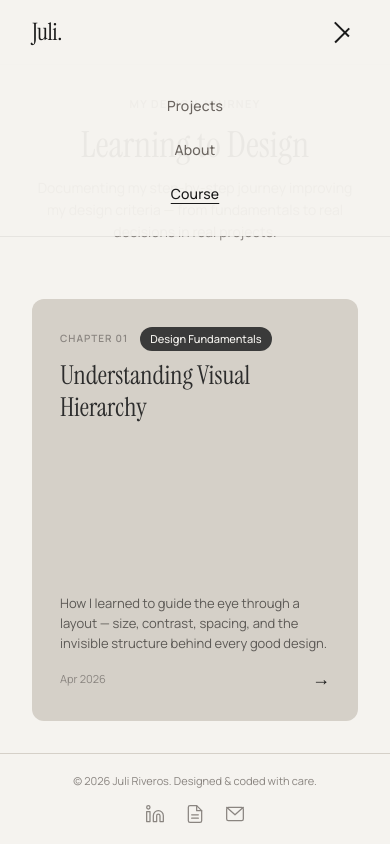
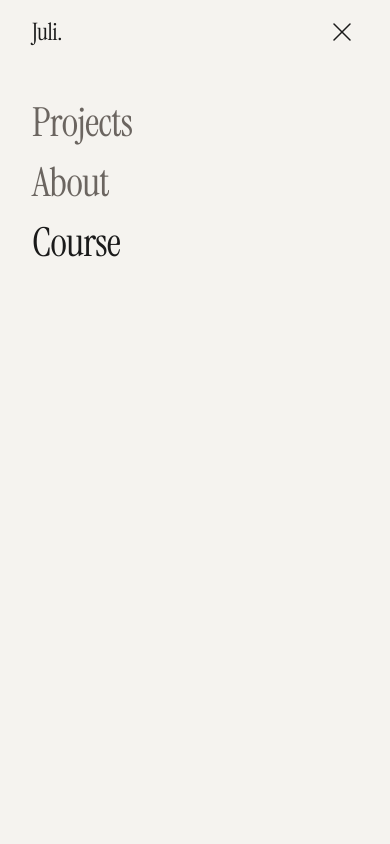
Before and after one commit to niamhcai17/portfolio, a Next.js app: page /course in a window 390 px wide. Both pictures are taken after a click on the button "Toggle menu". Built offline with nearby package versions, Linux system fonts and the light colour scheme.

Commit message:
feat: mobile design adjustments and UX improvements

```diff
--- a/app/about/page.tsx
+++ b/app/about/page.tsx
@@ -14,7 +14,7 @@ export default function About() {
       <Navbar />
 
       {/* Hero quote */}
-      <section className="flex flex-col items-center justify-center h-[580px] lg:h-[772px] px-6 lg:px-8 relative">
+      <section className="flex flex-col items-center justify-center h-[680px] lg:h-[772px] px-6 lg:px-8 relative">
         <p className="font-serif text-xl/[30px] lg:text-[32px] lg:leading-[44px] text-center text-text-primary max-w-[860px]">
           {t.about.quote}
         </p>
--- a/app/components/HeroTitle.tsx
+++ b/app/components/HeroTitle.tsx
@@ -1,6 +1,6 @@
 export default function HeroTitle() {
   return (
-    <div className="flex items-center justify-center shrink-0 pt-[80px] lg:pt-[180px] relative z-[3]">
+    <div className="flex items-center justify-center shrink-0 pt-32 lg:pt-[180px] relative z-[3]">
       <h1 className="font-serif text-[52px] leading-[58px] lg:text-[96px] lg:leading-[104px] tracking-[-0.02em] text-text-primary">
         Juli Riveros
       </h1>
--- a/app/components/HeroVideo.tsx
+++ b/app/components/HeroVideo.tsx
@@ -29,7 +29,7 @@ export default function HeroVideo() {
         muted
         loop
         playsInline
-        preload="none"
+        preload="auto"
         className="w-full h-full object-cover"
       />
     </div>
--- a/app/components/Navbar.tsx
+++ b/app/components/Navbar.tsx
@@ -32,7 +32,7 @@ export default function Navbar() {
   const { t } = useTranslation();
 
   const links = [
-    { href: "/", label: t.nav.projects },
+    { href: "/#projects", label: t.nav.projects },
     { href: "/about", label: t.nav.about },
     { href: "/course", label: t.nav.course },
   ];
@@ -55,7 +55,7 @@ export default function Navbar() {
                 key={link.href}
                 href={link.href}
                 className={`text-sm tracking-[0.01em] font-medium transition-colors ${
-                  pathname === link.href
+                  (link.href === "/#projects" ? pathname === "/" : pathname === link.href)
                     ? "text-text-primary underline underline-offset-4"
                     : "text-text-secondary hover:text-text-primary"
                 }`}
@@ -66,30 +66,50 @@ export default function Navbar() {
           </div>
 
           <div className="flex items-center gap-3">
-            {!pathname.startsWith("/course") && <LanguageToggle />}
+            <div className={pathname.startsWith("/course") ? "invisible" : ""}>
+              <LanguageToggle />
+            </div>
             <button
-              className="md:hidden flex flex-col justify-center items-center w-8 h-8 gap-1.5"
+              className="md:hidden flex items-center justify-center w-8 h-8"
               onClick={() => setMenuOpen(!menuOpen)}
               aria-label="Toggle menu"
             >
-              <span className={`block w-5 h-[1.5px] bg-text-primary transition-transform ${menuOpen ? "rotate-45 translate-y-[4.5px]" : ""}`} />
-              <span className={`block w-5 h-[1.5px] bg-text-primary transition-opacity ${menuOpen ? "opacity-0" : ""}`} />
-              <span className={`block w-5 h-[1.5px] bg-text-primary transition-transform ${menuOpen ? "-rotate-45 -translate-y-[4.5px]" : ""}`} />
+              <svg width="18" height="16" viewBox="0 0 18 16" fill="none" stroke="#1A1A1A" strokeWidth="1.5" strokeLinecap="round">
+                <line x1="0" y1="1" x2="18" y2="1" />
+                <line x1="0" y1="8" x2="18" y2="8" />
+                <line x1="0" y1="15" x2="18" y2="15" />
+              </svg>
             </button>
           </div>
         </div>
+      </nav>
 
       {menuOpen && (
-          <div className="absolute top-16 left-0 right-0 bg-bg/95 backdrop-blur-sm shadow-[0_1px_0_#0000000F] md:hidden">
-            <div className="flex flex-col items-center gap-6 py-8">
+        <div className="fixed inset-0 z-[60] bg-bg flex flex-col md:hidden">
+          <div className="flex items-center justify-between w-full h-16 px-8">
+            <Link href="/" onClick={() => setMenuOpen(false)} className="font-serif text-2xl tracking-[-0.02em] text-text-primary">
+              Juli.
+            </Link>
+            <button
+              className="flex items-center justify-center w-8 h-8"
+              onClick={() => setMenuOpen(false)}
+              aria-label="Close menu"
+            >
+              <svg width="18" height="18" viewBox="0 0 18 18" fill="none" stroke="#1A1A1A" strokeWidth="1.5" strokeLinecap="round">
+                <line x1="1" y1="1" x2="17" y2="17" />
+                <line x1="17" y1="1" x2="1" y2="17" />
+              </svg>
+            </button>
+          </div>
+          <div className="flex flex-col gap-2 px-8 pt-8">
             {links.map((link) => (
               <Link
                 key={link.href}
                 href={link.href}
                 onClick={() => setMenuOpen(false)}
-                  className={`text-sm tracking-[0.01em] font-medium ${
-                    pathname === link.href
-                      ? "text-text-primary underline underline-offset-4"
+                className={`font-serif text-[40px] leading-[52px] tracking-[-0.02em] ${
+                  (link.href === "/#projects" ? pathname === "/" : pathname === link.href)
+                    ? "text-text-primary"
                     : "text-text-secondary"
                 }`}
               >
@@ -99,7 +119,6 @@ export default function Navbar() {
           </div>
         </div>
       )}
-      </nav>
     </>
   );
 }
--- a/app/components/ProjectCard.tsx
+++ b/app/components/ProjectCard.tsx
@@ -154,7 +154,7 @@ export default function ProjectCard({ category, title, tags, description, link,
                   width={800}
                   height={600}
                   className="w-full h-full object-cover"
-                  loading="lazy"
+                  loading="eager"
                   sizes="(max-width: 480px) 65vw, (max-width: 768px) 68vw, (max-width: 1024px) 35vw, 35vw"
                 />
               </div>
--- a/app/course/page.tsx
+++ b/app/course/page.tsx
@@ -16,29 +16,29 @@ const chapters = [
 
 export default function Course() {
   return (
-    <div className="flex flex-col min-h-screen">
+    <div className="flex flex-col min-h-screen overflow-x-hidden">
       <Navbar />
 
       {/* Header */}
-      <section className="flex flex-col items-center px-8 lg:px-[120px] pt-8 pb-6 gap-3">
+      <section className="flex flex-col items-center px-6 lg:px-[120px] pt-10 lg:pt-8 pb-8 lg:pb-6 gap-2.5 lg:gap-3">
         <p className="text-[11px] tracking-[0.12em] uppercase text-text-muted font-semibold">
           My Design Journey
         </p>
-        <h1 className="font-serif text-4xl lg:text-5xl lg:leading-[58px] text-[#2C2C2C]">
+        <h1 className="font-serif text-4xl leading-[44px] lg:text-5xl lg:leading-[58px] text-[#2C2C2C]">
           Learning to Design
         </h1>
-        <p className="text-sm leading-[22px] text-text-muted font-normal text-center max-w-[480px]">
+        <p className="text-[13px] leading-5 lg:text-sm lg:leading-[22px] text-text-muted font-normal text-center max-w-[327px] lg:max-w-[480px]">
           Documenting my step-by-step journey improving my design criteria — from fundamentals to real decisions in real projects.
         </p>
       </section>
 
       {/* Chapter cards */}
-      <section className="flex flex-wrap gap-6 px-8 lg:px-[120px] py-8 flex-grow">
+      <section className="flex flex-wrap gap-6 px-6 lg:px-[120px] pt-4 lg:pt-8 pb-8">
         {chapters.map((chapter) => (
           <Link
             key={chapter.slug}
             href={`/course/chapters/${chapter.slug}`}
-            className="flex flex-col justify-between w-full sm:w-[386px] h-auto sm:h-[386px] rounded-xl bg-card p-7 group hover:shadow-lg transition-shadow"
+            className="flex flex-col gap-6 w-full sm:w-[386px] rounded-xl bg-card p-6 pb-5 lg:p-7 group hover:shadow-lg transition-shadow"
           >
             <div className="flex flex-col gap-2">
               <div className="flex items-center gap-3">
@@ -54,7 +54,7 @@ export default function Course() {
               </h2>
             </div>
 
-            <div className="flex flex-col gap-3 mt-8 sm:mt-0">
+            <div className="flex flex-col gap-3 mt-2 sm:mt-0">
               <p className="text-[13px] leading-5 text-[#5C5955] font-normal">
                 {chapter.description}
               </p>
@@ -69,6 +69,7 @@ export default function Course() {
         ))}
       </section>
 
+      <div className="flex-grow" />
       {/* Footer */}
       <footer className="flex flex-col items-center gap-4 py-5 px-6 border-t border-[#D5D0C8] lg:flex-row lg:justify-between lg:h-16 lg:py-0 lg:px-[120px]">
         <p className="text-[11px] leading-[14px] text-[#8A8580] lg:text-xs lg:leading-4">
--- a/app/globals.css
+++ b/app/globals.css
@@ -14,6 +14,34 @@
   --font-serif: "Instrument Serif", serif;
   --font-sans: "Manrope", system-ui, sans-serif;
   --font-mono: "JetBrains Mono", monospace;
+}
+
+html {
+  scrollbar-gutter: stable;
+  scrollbar-width: thin;
+  scrollbar-color: #D5D0C8 transparent;
+}
+
+::-webkit-scrollbar {
+  width: 6px;
+}
+
+::-webkit-scrollbar-track {
+  background: transparent;
+}
+
+::-webkit-scrollbar-thumb {
+  background: #D5D0C8;
+  border-radius: 3px;
+}
+
+::-webkit-scrollbar-thumb:hover {
+  background: #8A8580;
+}
+
+* {
+  scrollbar-width: thin;
+  scrollbar-color: #D5D0C8 transparent;
 }
 
 body {
--- a/app/page.tsx
+++ b/app/page.tsx
@@ -52,16 +52,16 @@ export default function Home() {
 
         <HeroTitle />
 
-        <div className="flex flex-col lg:flex-row items-start lg:items-end justify-between px-5 lg:px-[120px] pb-10 lg:pb-[50px] grow basis-0 relative">
+        <div className="flex flex-col lg:flex-row items-start lg:items-end justify-between px-5 lg:px-[120px] pt-32 lg:pt-0 pb-10 lg:pb-[50px] grow basis-0 relative">
           <HeroBio />
-          <div className="flex flex-col items-center pt-6 lg:pt-0 pb-[14px] relative">
+          <div className="flex flex-col items-center pt-8 lg:pt-0 pb-[14px] relative">
             <Pill />
           </div>
         </div>
       </section>
 
       {/* Projects */}
-      <div className="flex flex-col pb-16">
+      <div id="projects" className="flex flex-col pb-16">
         {t.projects.map((project, i) => (
           <ProjectCard
             key={project.title}
```
Also changed, not shown: app/course/chapters/[slug]/page.tsx (+1 -9 lines), 1 other file (tests, documents, lock files or other folders). Lines whose indentation alone changed are shown as unchanged.
